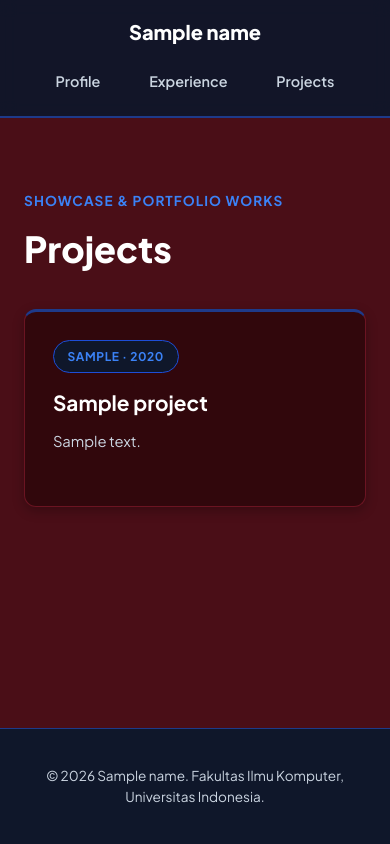
After one commit to qanitasyafika/myportofolio, a Django app: template templates/projects.html in a window 390 px wide. The commit adds this page. Run offline with Django 5.2, Linux system fonts and the light colour scheme; the template is opened without the code that fills it: most values are stand-ins (such as "Sample title", 1, 10 or a date in 2020).

Commit message:
feat: memperbarui tampilan halaman projects dan experience dengan sistem grid dan kartu
- Mengubah struktur HTML pada projects.html dan experience.html menggunakan layout CSS Grid

- Menambahkan styling komponen card, badge kategori, dan efek hover pada style.css

```diff
--- a/static/css/style.css
+++ b/static/css/style.css
@@ -26,15 +26,22 @@ body {
     background-color: var(--bg-maroon);
     color: var(--text-light);
     line-height: 1.6;
+    min-height: 100vh;
+    display: flex;
+    flex-direction: column;
+}
+
+main {
+    flex: 1;
 }
 
 .container {
-    max-width: 1040px;
+    max-width: 1080px;
     margin: 0 auto;
     padding: 0 1.5rem;
 }
 
-/* HEADER NAVIGASI */
+/* HEADER & NAVBAR */
 .site-header {
     position: sticky;
     top: 0;
@@ -53,7 +60,7 @@ body {
 
 .brand {
     font-weight: 800;
-    font-size: 1.2rem;
+    font-size: 1.25rem;
     color: #ffffff;
     text-decoration: none;
 }
@@ -68,7 +75,7 @@ body {
     color: var(--text-muted);
     font-size: 0.9rem;
     font-weight: 600;
-    padding: 0.3rem 0.8rem;
+    padding: 0.4rem 0.9rem;
     border-radius: 6px;
     transition: all 0.2s ease;
 }
@@ -200,174 +180,18 @@ body {
     object-fit: cover;
 }
 
-/* CARDS & LAYOUTS */
-.grid-2 {
-    display: grid;
-    grid-template-columns: repeat(auto-fit, minmax(300px, 1fr));
-    gap: 1.5rem;
+/* EXPERIENCE & PROJECTS GRID SECTION */
+.experience-section {
+    padding: 4.5rem 0;
 }
 
-.grid-3 {
-    display: grid;
-    grid-template-columns: repeat(auto-fit, minmax(280px, 1fr));
-    gap: 1.5rem;
-}
-
-.card {
-    background-color: var(--bg-maroon-dark);
-    border: 1px solid var(--border-maroon);
-    border-top: 3px solid var(--navy-primary);
-    padding: 1.5rem;
-    border-radius: var(--radius);
-    box-shadow: 0 4px 12px rgba(0, 0, 0, 0.2);
-}
-
-.card-tag {
-    font-size: 0.75rem;
-    font-weight: 700;
+.section-kicker {
     color: var(--navy-light);
-    text-transform: uppercase;
-    margin-bottom: 0.5rem;
-    display: block;
-}
-
-.card h3 {
-    font-size: 1.2rem;
-    margin-bottom: 0.5rem;
-    color: #ffffff;
-}
-
-.card-desc {
-    color: var(--text-muted);
-    font-size: 0.9rem;
-}
-
-/* TIMELINE EDUCATION */
-.timeline {
-    display: flex;
-    flex-direction: column;
-    gap: 1rem;
-}
-
-.timeline-card {
-    background-color: var(--bg-maroon-dark);
-    border: 1px solid var(--border-maroon);
-    padding: 1.25rem 1.5rem;
-    border-radius: var(--radius);
-    border-left: 4px solid var(--navy-primary);
-}
-
-.timeline-date {
-    font-size: 0.8rem;
-    font-weight: 700;
-    color: var(--navy-light);
-}
-
-.timeline-card h3 {
-    color: #ffffff;
-}
-
-.timeline-card p {
-    color: var(--text-muted);
-}
-
-/* AWARDS & EXPERIENCE */
-.highlight-card {
-    border-color: var(--navy-primary);
-    background-color: rgba(15, 23, 42, 0.6);
-}
-
-.award-badge {
-    font-size: 0.75rem;
-    font-weight: 800;
-    text-transform: uppercase;
-    color: var(--navy-light);
-}
-
-.award-source {
     font-size: 0.85rem;
-    font-weight: 600;
-    color: #ffffff;
-    margin-bottom: 0.5rem;
-}
-
-.experience-stack {
-    display: flex;
-    flex-direction: column;
-    gap: 1.5rem;
-}
-
-.exp-header {
-    display: flex;
-    justify-content: space-between;
-    align-items: flex-start;
-    margin-bottom: 0.75rem;
-}
-
-.exp-role {
-    color: var(--navy-light);
-    font-weight: 600;
-    font-size: 0.9rem;
-}
-
-.time-badge {
-    background-color: var(--navy-dark);
-    border: 1px solid var(--navy-primary);
-    color: #ffffff;
-    padding: 0.2rem 0.6rem;
-    border-radius: 6px;
-    font-size: 0.8rem;
-    font-weight: 600;
-}
-
-.exp-list {
-    padding-left: 1.2rem;
-    color: var(--text-muted);
-    font-size: 0.9rem;
-}
-
-.footer {
-    padding: 2.5rem 0;
-    text-align: center;
-    background-color: var(--navy-dark);
-    color: var(--text-muted);
-    font-size: 0.85rem;
-    border-top: 1px solid var(--navy-primary);
-}
-
-/* RESPONSIVE */
-@media (max-width: 768px) {
-    .hero-grid {
-        grid-template-columns: 1fr;
-    }
-    .header-container {
-        flex-direction: column;
-        gap: 0.8rem;
-    }
-
-    .experience-section {
-  padding: 4rem 0;
-  border-top: 1px solid var(--line);
-}
-.section-kicker {
-  color: var(--accent-dark);
-  font-size: 0.8rem;
     font-weight: 700;
     letter-spacing: 0.08em;
     text-transform: uppercase;
-}
-.experience-section {
-  padding: 3rem 0 5rem;
-  min-height: 80vh;
-}
-
-.section-kicker {
-  color: #94a3b8;
-  font-size: 0.85rem;
-  font-weight: 600;
-  letter-spacing: 0.1em;
-  text-transform: uppercase;
-  margin-bottom: 0.25rem;
+    margin-bottom: 0.5rem;
 }
 
 .experience-section h1 {
@@ -379,66 +203,107 @@ body {
 
 .experience-grid {
     display: grid;
-  grid-template-columns: repeat(auto-fit, minmax(300px, 1fr));
-  gap: 1.5rem;
+    grid-template-columns: repeat(auto-fill, minmax(320px, 1fr));
+    gap: 1.75rem;
 }
 
 .experience-card {
-  background: rgba(255, 255, 255, 0.07);
-  border: 1px solid rgba(255, 255, 255, 0.15);
-  border-radius: 12px;
-  padding: 1.5rem;
+    background-color: var(--bg-maroon-dark);
+    border: 1px solid var(--border-maroon);
+    border-top: 3px solid var(--navy-primary);
+    border-radius: var(--radius);
+    padding: 1.75rem;
     display: flex;
     flex-direction: column;
     justify-content: space-between;
-  transition: all 0.2s ease-in-out;
-  backdrop-filter: blur(8px);
+    transition: all 0.25s ease-in-out;
+    box-shadow: 0 4px 12px rgba(0, 0, 0, 0.25);
 }
 
 .experience-card:hover {
-  transform: translateY(-4px);
-  border-color: rgba(255, 255, 255, 0.35);
-  background: rgba(255, 255, 255, 0.1);
+    transform: translateY(-6px);
+    border-color: var(--navy-light);
+    border-top-color: var(--navy-light);
+    box-shadow: 0 12px 28px rgba(0, 0, 0, 0.45);
 }
 
 .experience-category {
-  display: inline-block;
+    display: inline-flex;
+    align-items: center;
     align-self: flex-start;
-  padding: 0.25rem 0.75rem;
+    padding: 0.35rem 0.85rem;
     font-size: 0.75rem;
     font-weight: 700;
     text-transform: uppercase;
     letter-spacing: 0.05em;
     border-radius: 20px;
-  background: rgba(59, 130, 246, 0.2);
-  color: #60a5fa;
-  border: 1px solid rgba(59, 130, 246, 0.3);
-  margin-bottom: 0.75rem;
+    background-color: var(--navy-dark);
+    color: var(--navy-light);
+    border: 1px solid var(--border-navy);
+    margin-bottom: 1rem;
 }
 
 .experience-card h2 {
-  font-size: 1.35rem;
+    font-size: 1.3rem;
     font-weight: 700;
     color: #ffffff;
-  margin: 0 0 0.5rem 0;
+    margin-bottom: 0.85rem;
+    line-height: 1.35;
 }
 
 .experience-description {
-  color: #cbd5e1;
-  font-size: 0.95rem;
-  line-height: 1.5;
-  margin-bottom: 1.25rem;
+    color: var(--text-muted);
+    font-size: 0.925rem;
+    line-height: 1.6;
+    margin-bottom: 1.5rem;
+    flex-grow: 1;
 }
 
 .experience-status {
     font-size: 0.8rem;
     font-weight: 600;
-  padding: 0.35rem 0.75rem;
-  border-radius: 6px;
-  display: inline-block;
-  align-self: flex-start;
+    color: var(--text-muted);
+    border-top: 1px solid var(--border-maroon);
+    padding-top: 1rem;
     margin: 0;
-  background: rgba(255, 255, 255, 0.1);
-  color: #e2e8f0;
+}
+
+.empty-state {
+    color: var(--text-muted);
+    font-style: italic;
+    grid-column: 1 / -1;
+    text-align: center;
+    padding: 4rem 0;
+    background: var(--bg-maroon-dark);
+    border-radius: var(--radius);
+    border: 1px dashed var(--border-maroon);
+}
+
+/* FOOTER */
+.footer {
+    padding: 2.25rem 0;
+    text-align: center;
+    background-color: var(--navy-dark);
+    color: var(--text-muted);
+    font-size: 0.85rem;
+    border-top: 1px solid var(--navy-primary);
+    margin-top: auto;
+}
+
+/* RESPONSIVE DESIGN */
+@media (max-width: 768px) {
+    .hero-grid {
+        grid-template-columns: 1fr;
+        gap: 2rem;
+    }
+    .header-container {
+        flex-direction: column;
+        gap: 1rem;
+    }
+    .hero-text h1 {
+        font-size: 2.25rem;
+    }
+    .experience-grid {
+        grid-template-columns: 1fr;
     }
 }
--- /dev/null
+++ b/templates/projects.html
@@ -0,0 +1,57 @@
+{% load static %}
+<!DOCTYPE html>
+<html lang="id">
+<head>
+    <meta charset="UTF-8">
+    <meta name="viewport" content="width=device-width, initial-scale=1.0">
+    <title>Projects {{ name }}</title>
+    <link rel="preconnect" href="https://fonts.googleapis.com">
+    <link rel="preconnect" href="https://fonts.gstatic.com" crossorigin>
+    <link href="https://fonts.googleapis.com/css2?family=Plus+Jakarta+Sans:wght@400;500;600;700;800&display=swap" rel="stylesheet">
+    <link rel="stylesheet" href="{% static 'css/style.css' %}?v=4">
+</head>
+<body>
+    <header class="site-header">
+        <div class="container header-container">
+            <a href="{% url 'main:show_main' %}" class="brand">{{ name }}</a>
+            <nav class="nav-links">
+                <a href="{% url 'main:show_main' %}" class="nav-item">Profile</a>
+                <a href="{% url 'main:show_experience' %}" class="nav-item">Experience</a>
+                <a href="{% url 'main:show_projects' %}" class="nav-item">Projects</a>
+            </nav>
+        </div>
+    </header>
+
+    <main>
+        <section class="experience-section" id="projects">
+            <div class="container">
+                <p class="section-kicker">Showcase & Portfolio Works</p>
+                <h1>Projects</h1>
+                <div class="experience-grid">
+                    {% for project in project_list %}
+                        <article class="experience-card">
+                            <span class="experience-category">
+                                {{ project.get_category_display }} &middot; {{ project.year }}
+                            </span>
+                            <h2>{{ project.title }}</h2>
+                            <p class="experience-description">
+                                {{ project.description }}
+                            </p>
+                        </article>
+                    {% empty %}
+                        <p class="empty-state">
+                            Belum ada proyek yang ditambahkan.
+                        </p>
+                    {% endfor %}
+                </div>
+            </div>
+        </section>
+    </main>
+
+    <footer class="footer">
+        <div class="container">
+            <p>&copy; 2026 {{ name }}. Fakultas Ilmu Komputer, Universitas Indonesia.</p>
+        </div>
+    </footer>
+</body>
+</html>
```
Also changed, not shown: other parts of static/css/style.css (+7 -34 lines). Lines whose indentation alone changed are shown as unchanged.
